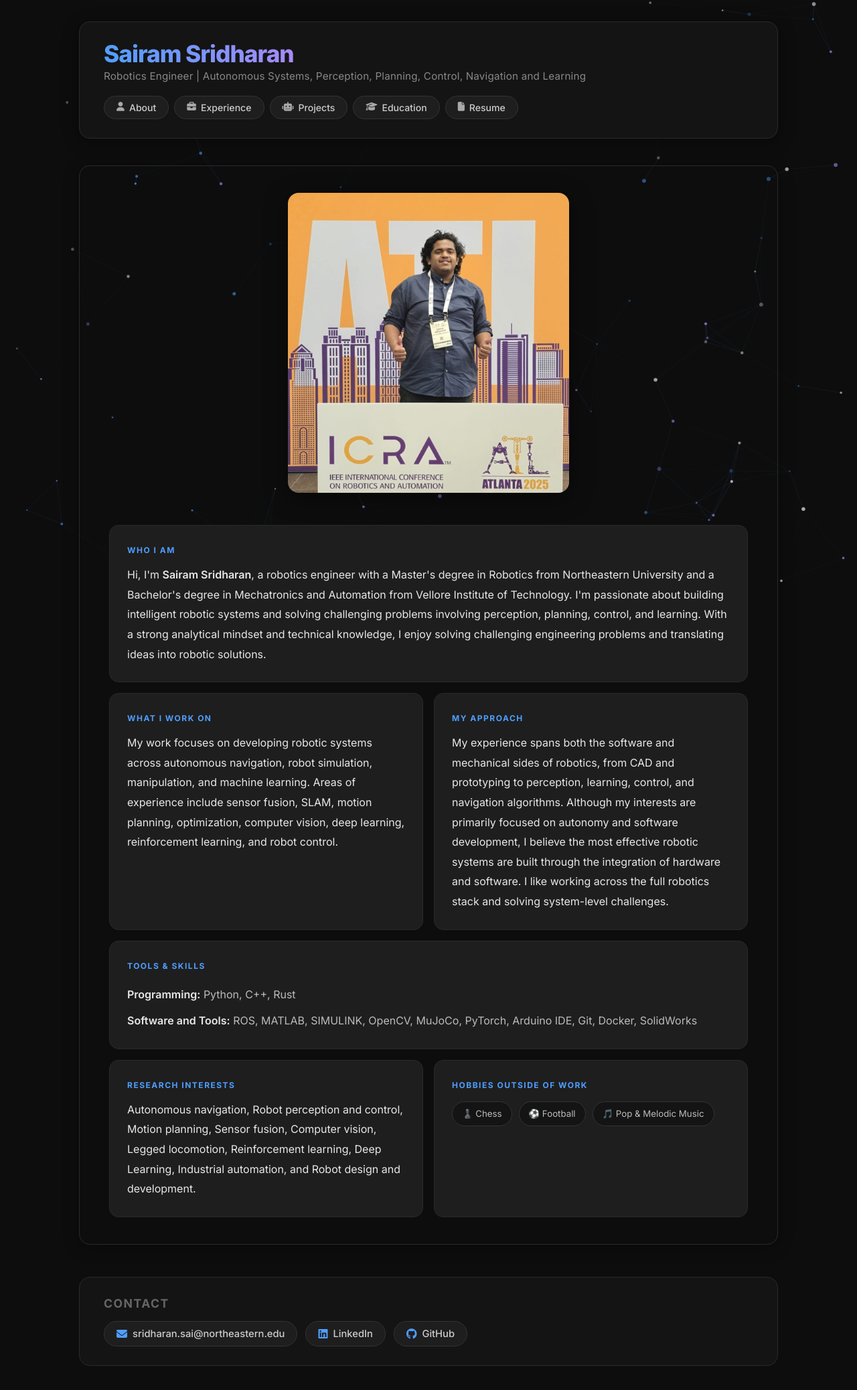
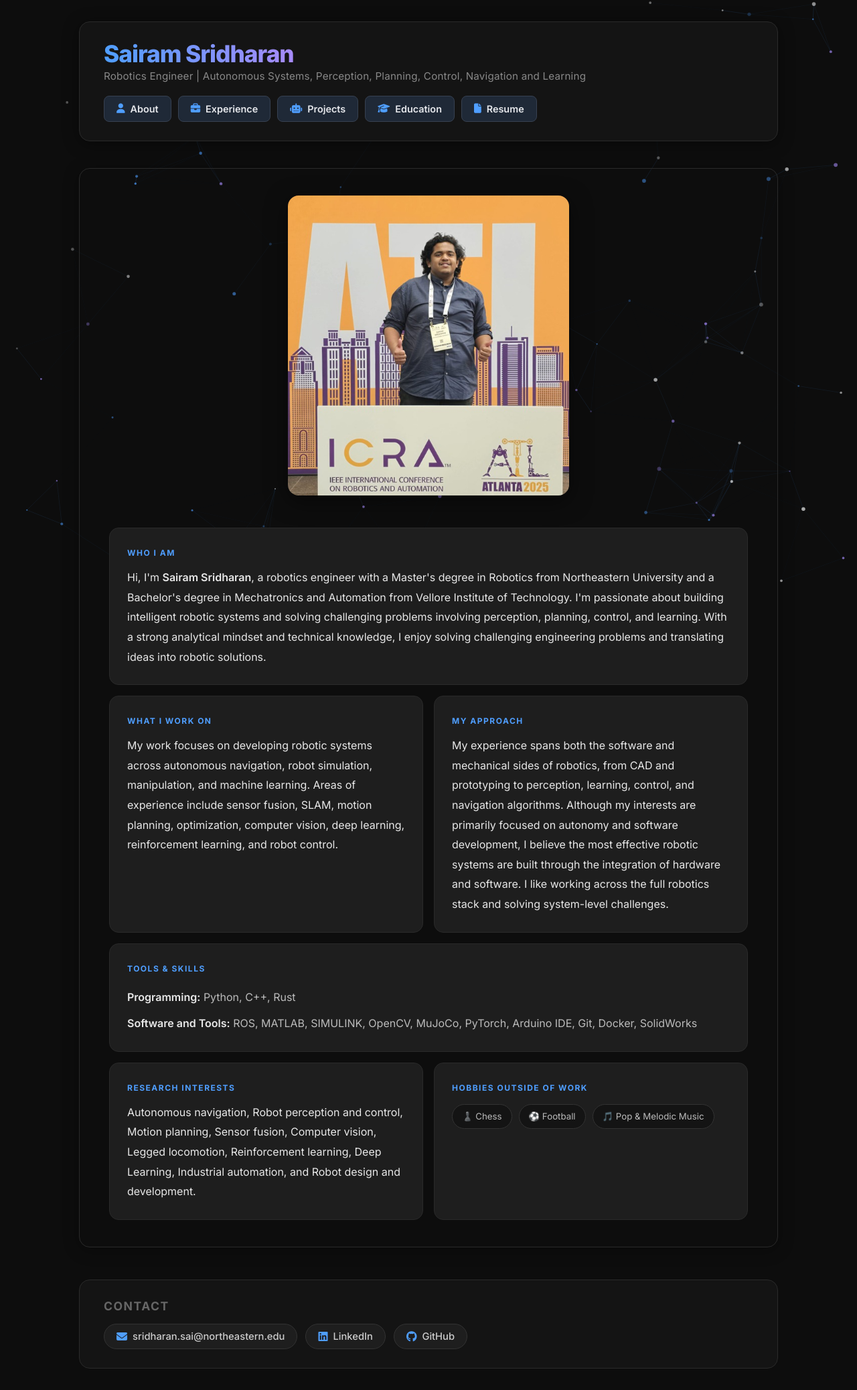
Before and after one commit to Sairamzz/Sairamzz.github.io, a Jekyll site: the page built from index.md, in a window 1280 px wide. Shown: the whole page at 67% size. Built offline with Jekyll 4.4.1, drawn with Linux system fonts in a browser that asks for light colours; nearby versions of some CDN libraries.

Commit message:
Update topnav styles

```diff
--- a/assets/css/style.scss
+++ b/assets/css/style.scss
@@ -76,35 +76,39 @@ body {
 .topnav {
   display: flex;
   flex-wrap: wrap;
-  gap: 8px;
+  gap: 10px;
 }
 
 .topnav a {
   text-decoration: none;
-  padding: 8px 18px;
-  border-radius: 999px;
-  background: #1e1e1e;
-  border: 1px solid #333;
-  color: #ccc;
-  font-size: 0.88rem;
-  font-weight: 500;
-  transition: all 0.2s ease;
+  padding: 10px 18px;
+  border-radius: 8px;        /* square-ish */
+  background: #1f2937;
+  border: 1px solid #374151;
+  color: #e5e7eb;
+  font-size: 0.9rem;
+  font-weight: 600;
+  transition: all 0.22s ease;
   display: flex;
   align-items: center;
-  gap: 7px;
+  gap: 8px;
 }
 
 .topnav a i {
-  font-size: 0.85rem;
-  opacity: 0.8;
+  font-size: 0.9rem;
+  color: #4f9eff;
 }
 
 .topnav a:hover {
-  background: linear-gradient(135deg, #4f9eff22, #a78bfa22);
-  border-color: #4f9eff88;
+  background: #2563eb;
+  border-color: #2563eb;
   color: #fff;
-  box-shadow: 0 0 12px rgba(79, 158, 255, 0.2);
   transform: translateY(-2px);
+  box-shadow: 0 5px 16px rgba(37, 99, 235, 0.35);
+}
+
+.topnav a:hover i {
+  color: #fff;
 }
 
 /* ══════════════════════════════
```
